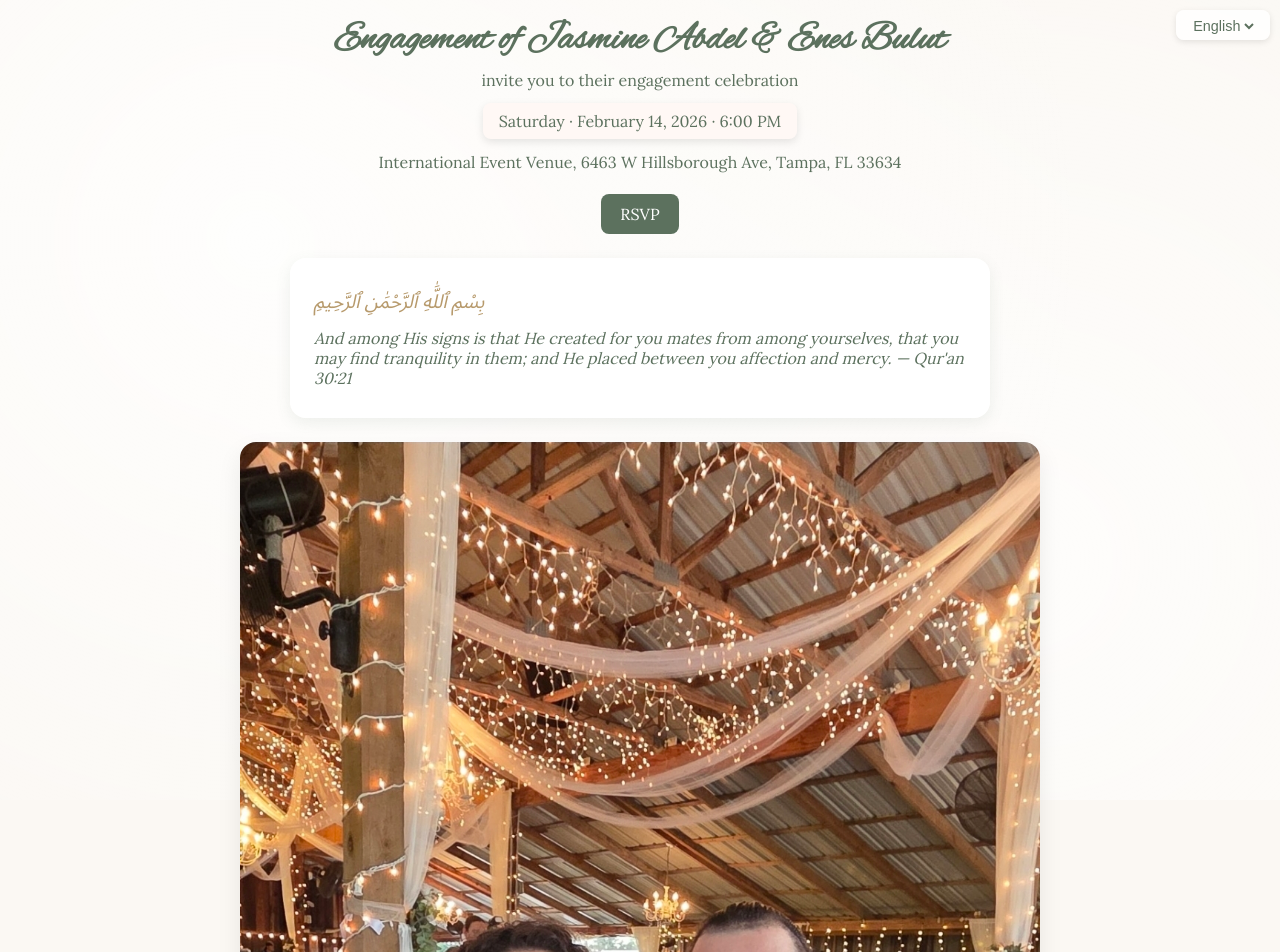
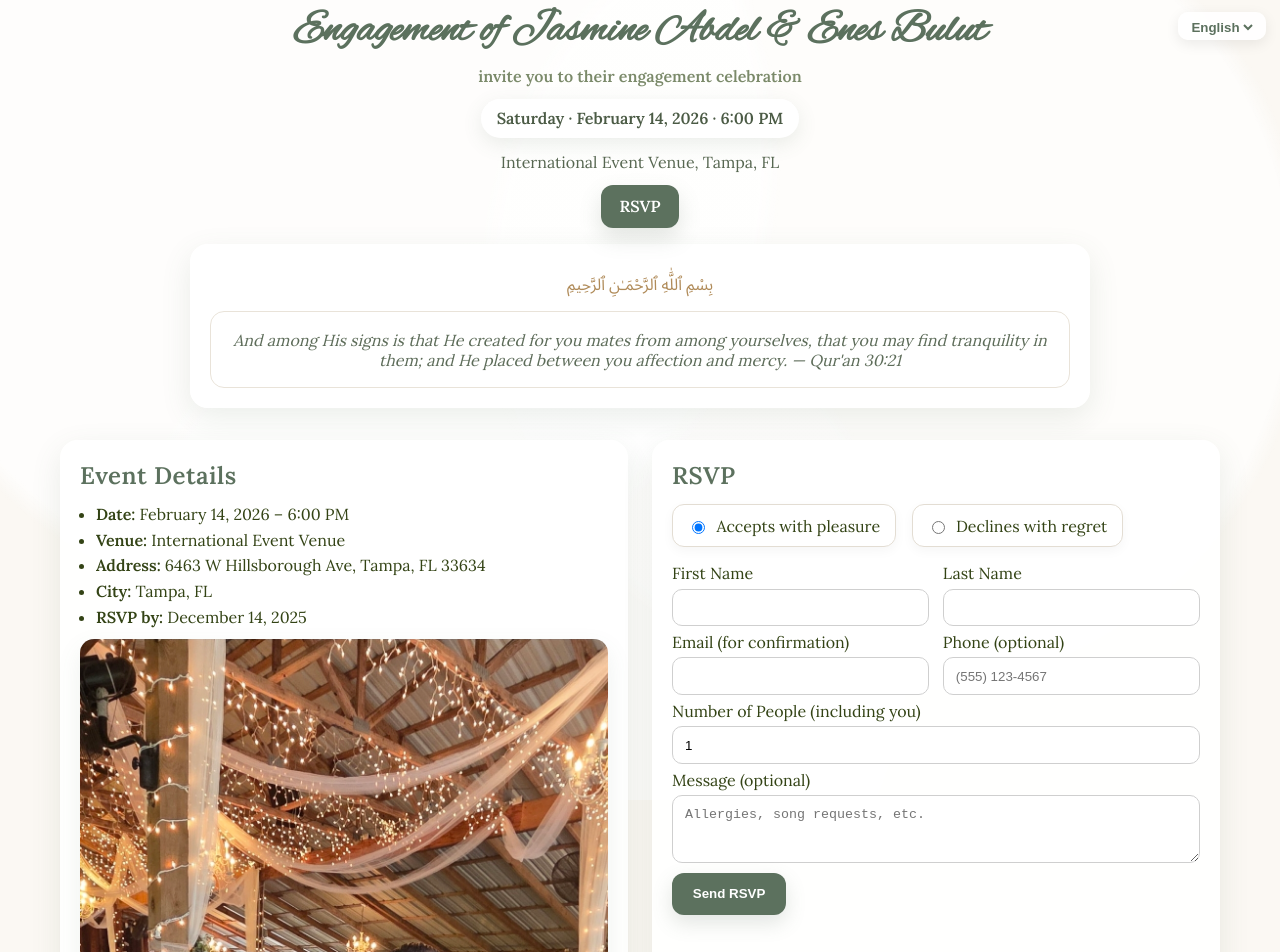
Before and after one commit to jasmineabdel1/jasmine-enes-rsvp, a plain HTML site: page index.html in a window 1280 px wide. Shown: the top 952 px of the page. Drawn offline with Linux system fonts and the light colour scheme.

Commit message:
index.html

```diff
--- a/index.html
+++ b/index.html
@@ -5,149 +5,121 @@
   <meta name="viewport" content="width=device-width, initial-scale=1" />
   <title>Engagement of Jasmine & Enes</title>
 
+  <!-- Fonts -->
   <link rel="preconnect" href="https://fonts.googleapis.com" />
   <link rel="preconnect" href="https://fonts.gstatic.com" crossorigin />
   <link href="https://fonts.googleapis.com/css2?family=Lora:wght@400;600&family=Alex+Brush&family=Noto+Sans+Arabic:wght@400;600&display=swap" rel="stylesheet" />
 
   <style>
-    :root {
-      --sage: #5c715e;
-      --cream: #fbf8f3;
-      --gold: #d9c6a5;
+    :root{
+      --sage:#5c715e; --cream:#fbf8f3; --gold:#d9c6a5; --ink:#334315;
     }
-    * { box-sizing: border-box; margin: 0; padding: 0; }
-    body {
-      font-family: 'Lora', serif;
-      color: var(--sage);
-      background: var(--cream);
-      text-align: center;
-      scroll-behavior: smooth;
+    *{box-sizing:border-box}
+    html{scroll-behavior:smooth}
+    body{
+      margin:0; color:var(--ink); font-family:Lora, serif;
+      background:var(--cream);
     }
 
-    /* Background floral pattern */
-    body::before {
-      content: "";
-      position: fixed;
-      inset: 0;
-      z-index: -1;
-      background-image: radial-gradient(circle at 20% 30%, rgba(255,255,255,0.8) 0, transparent 70%),
-                        radial-gradient(circle at 80% 70%, rgba(255,255,255,0.7) 0, transparent 70%);
+    /* soft circular motif background */
+    body::before{
+      content:""; position:fixed; inset:0; z-index:-1;
+      background:
+        radial-gradient(circle at 25% 20%, rgba(255,255,255,.75) 0 38%, transparent 40%),
+        radial-gradient(circle at 70% 35%, rgba(255,255,255,.65) 0 38%, transparent 40%),
+        radial-gradient(circle at 40% 80%, rgba(255,255,255,.55) 0 38%, transparent 40%);
+      filter: blur(.5px);
     }
 
-    h1 {
-      font-family: 'Alex Brush', cursive;
-      font-size: clamp(1.8rem, 3vw, 3rem);
-      margin-top: 1rem;
-      color: var(--sage);
+    .container{max-width:1200px; margin:0 auto; padding:0 1.25rem}
+
+    /* Language menu */
+    .lang-menu{
+      position:fixed; right:14px; top:12px; z-index:10;
+      background:rgba(255,255,255,.85); border-radius:10px; padding:.25rem .6rem;
+      box-shadow:0 4px 14px rgba(0,0,0,.08);
     }
-    p { margin: 0.4rem 0; }
-
-    .pill {
-      display: inline-block;
-      padding: 0.5rem 1rem;
-      border-radius: 8px;
-      background: #fff8f5;
-      box-shadow: 0 3px 8px rgba(0,0,0,.1);
+    .lang-menu select{
+      border:none; background:transparent; color:var(--sage); font-weight:600; outline:0; cursor:pointer;
     }
 
-    .btn {
-      background: var(--sage);
-      color: #fff;
-      text-decoration: none;
-      padding: 0.6rem 1.2rem;
-      border-radius: 8px;
-      display: inline-block;
-      margin-top: 1rem;
-      transition: all .3s;
+    header{ text-align:center; padding:2.25rem 1rem 1rem }
+    h1{
+      font-family:"Alex Brush", cursive;
+      font-size: clamp(1.8rem, 3.4vw, 3rem);
+      color:var(--sage);
+      margin:.25rem 0 .5rem;
+      text-shadow:0 1px 0 #fff;
     }
-    .btn:hover { background: #476247; }
-
-    .verse {
-      margin: 1.5rem auto;
-      max-width: 700px;
-      background: rgba(255,255,255,.7);
-      border-radius: 12px;
-      padding: 1rem;
-      font-style: italic;
+    .invite{color:#7b8a6a; font-weight:600; margin:.3rem 0}
+    .pill{
+      display:inline-block; padding:.6rem 1rem; margin:.5rem 0;
+      border-radius:999px; background:#fff;
+      box-shadow:0 1px 0 #fff inset, 0 6px 20px rgba(92,113,94,.12);
+      font-weight:600; color:#4b5b45;
     }
-    .basmala {
-      font-family: 'Noto Sans Arabic', serif;
-      color: #b79a6c;
-      font-size: 1.2rem;
+    .venue{margin:.4rem 0 .8rem; color:#576751}
+    .btn{
+      background:var(--sage); color:#fff; text-decoration:none;
+      padding:.7rem 1.15rem; border-radius:12px; display:inline-block; font-weight:700;
+      box-shadow:0 10px 22px rgba(92,113,94,.18);
     }
 
-    .photo-card {
-      margin: 1.5rem auto;
-      max-width: 800px;
-      border-radius: 16px;
-      overflow: hidden;
-      box-shadow: 0 10px 25px rgba(0,0,0,.08);
-      background: #fff;
+    .card{
+      background:rgba(255,255,255,.92);
+      border-radius:18px;
+      box-shadow:0 10px 30px rgba(92,113,94,.12);
+      padding:1.25rem;
     }
-    .photo-card img {
-      width: 100%;
-      display: block;
+    .verse-card{ max-width:900px; margin:1rem auto 2rem }
+    .basmala{ font-family:"Noto Sans Arabic", serif; color:#b08b59; text-align:center; margin:.25rem 0 .6rem }
+    .verse-box{
+      border:1px solid #e9e3d9; border-radius:14px; padding:1.1rem;
+      font-style:italic; color:#5d6c59; text-align:center;
+      background:#fff; box-shadow:0 1px 0 #fff inset;
     }
 
-    .grid {
-      display: grid;
-      grid-template-columns: 1fr 1fr;
-      gap: 1.5rem;
-      margin: 1.5rem auto;
-      max-width: 960px;
+    .grid{ display:grid; grid-template-columns: 1fr 1fr; gap:1.5rem; }
+    @media (max-width: 960px){ .grid{ grid-template-columns:1fr; } }
+
+    .section-card{ padding:1.25rem 1.25rem 1.5rem }
+    h2{ color:var(--sage); margin:0 0 .8rem; letter-spacing:.5px }
+    ul{ padding-left:1rem; margin:0 0 .8rem }
+    li{ margin:.35rem 0 }
+
+    /* photo inside the left card */
+    .photo{ margin-top:.6rem; border-radius:14px; overflow:hidden; box-shadow:0 10px 24px rgba(92,113,94,.10) }
+    .photo img{ display:block; width:100%; height:auto }
+
+    /* RSVP inputs */
+    .choice{
+      display:flex; gap:1rem; margin:.25rem 0 1rem;
+      flex-wrap:wrap;
     }
-    .card {
-      background: rgba(255,255,255,0.9);
-      border-radius: 16px;
-      padding: 1.5rem;
-      box-shadow: 0 5px 15px rgba(92,113,94,.1);
-      text-align: left;
+    .choice label{
+      display:flex; align-items:center; gap:.5rem;
+      background:#fff; padding:.65rem .9rem; border-radius:12px;
+      border:1px solid #e3ddd3; box-shadow:0 4px 12px rgba(0,0,0,.04);
+      cursor:pointer;
     }
-    h2 { color: var(--sage); margin-bottom: .8rem; }
+    .field{
+      width:100%; padding:.65rem .75rem; border:1px solid #cfcfcf; border-radius:10px; margin:.35rem 0;
+      box-shadow:0 1px 0 #fff inset;
+    }
+    .row2{ display:grid; grid-template-columns:1fr 1fr; gap:.85rem }
+    @media (max-width:640px){ .row2{ grid-template-columns:1fr } }
 
-    .field {
-      display: block;
-      width: 100%;
-      padding: .6rem;
-      border-radius: 6px;
-      border: 1px solid #c8c8c8;
-      margin-top: .3rem;
+    .btn-submit{
+      background:var(--sage); color:#fff; border:none;
+      padding:.85rem 1.3rem; border-radius:12px; font-weight:700; cursor:pointer;
+      box-shadow:0 8px 20px rgba(92,113,94,.18);
     }
 
-    .btn-submit {
-      background: var(--sage);
-      color: white;
-      border: none;
-      padding: .8rem 1.5rem;
-      border-radius: 8px;
-      font-weight: 600;
-      cursor: pointer;
-    }
-
-    footer { margin: 2rem 0; color: #777; }
-
-    /* Language menu */
-    .lang-menu {
-      position: absolute;
-      top: 10px;
-      right: 10px;
-      background: rgba(255,255,255,0.8);
-      border-radius: 8px;
-      padding: .3rem .8rem;
-      box-shadow: 0 2px 6px rgba(0,0,0,.1);
-    }
-    .lang-menu select {
-      border: none;
-      background: transparent;
-      font-size: .9rem;
-      color: var(--sage);
-      outline: none;
-      cursor: pointer;
-    }
+    footer{ text-align:center; color:#6f6f6f; padding:1.6rem 0 2.2rem }
   </style>
 </head>
+<body>
 
-<body>
   <!-- Language selector -->
   <div class="lang-menu">
     <select id="lang-select" onchange="setLang(this.value)">
@@ -157,29 +129,32 @@
     </select>
   </div>
 
-  <header>
+  <!-- Header -->
+  <header class="container">
     <h1 id="title">Engagement of Jasmine Abdel & Enes Bulut</h1>
-    <p id="invite">invite you to their engagement celebration</p>
-    <p id="date" class="pill">Saturday · February 14, 2026 · 6:00 PM</p>
-    <p id="venue">International Event Venue, 6463 W Hillsborough Ave, Tampa, FL 33634</p>
-    <a href="#rsvp" class="btn">RSVP</a>
+    <div class="invite" id="invite">invite you to their engagement celebration</div>
+    <div class="pill" id="date">Saturday · February 14, 2026 · 6:00 PM</div>
+    <div class="venue" id="venue">International Event Venue, Tampa, FL</div>
+    <a class="btn" href="#rsvp">RSVP</a>
   </header>
 
-  <section>
-    <div class="card verse">
-      <div class="basmala">بِسْمِ ٱللَّٰهِ ٱلرَّحْمَٰنِ ٱلرَّحِيمِ</div>
-      <p>And among His signs is that He created for you mates from among yourselves,
-      that you may find tranquility in them; and He placed between you affection and mercy.
-      — Qur'an 30:21</p>
+  <!-- Verse card -->
+  <section class="container">
+    <div class="card verse-card">
+      <div class="basmala">بِسْمِ ٱللَّٰهِ ٱلرَّحْمَـٰنِ ٱلرَّحِيمِ</div>
+      <div class="verse-box">
+        And among His signs is that He created for you mates from among yourselves, that you may find
+        tranquility in them; and He placed between you affection and mercy. — Qur'an 30:21
+      </div>
     </div>
   </section>
 
-  <figure class="photo-card">
-    <img src="46904.jpg" alt="Jasmine and Enes" />
-  </figure>
+  <!-- Main grid -->
+  <main class="container">
+    <div class="grid">
 
-  <main class="grid">
-    <section class="card">
+      <!-- Left: Event details + photo INSIDE the card -->
+      <section class="card section-card">
         <h2>Event Details</h2>
         <ul>
           <li><strong>Date:</strong> February 14, 2026 – 6:00 PM</li>
@@ -188,27 +163,61 @@
           <li><strong>City:</strong> Tampa, FL</li>
           <li><strong>RSVP by:</strong> December 14, 2025</li>
         </ul>
+
+        <div class="photo">
+          <img src="46904.jpg" alt="Jasmine and Enes">
+        </div>
       </section>
 
-    <section class="card" id="rsvp">
+      <!-- Right: RSVP -->
+      <section id="rsvp" class="card section-card">
         <h2>RSVP</h2>
+
+        <div class="choice">
+          <label><input type="radio" name="attending" value="Yes" checked> <span>Accepts with pleasure</span></label>
+          <label><input type="radio" name="attending" value="No"> <span>Declines with regret</span></label>
+        </div>
+
         <form action="https://formspree.io/f/xeropybk" method="POST">
-        <label><input type="radio" name="attending" value="Yes" checked /> Accepts with pleasure</label><br />
-        <label><input type="radio" name="attending" value="No" /> Declines with regret</label><br /><br />
+          <div class="row2">
+            <div>
+              <label>First Name
+                <input class="field" name="first_name" required />
+              </label>
+            </div>
+            <div>
+              <label>Last Name
+                <input class="field" name="last_name" required />
+              </label>
+            </div>
+          </div>
 
-        <label>First Name<input class="field" type="text" name="first_name" required /></label><br />
-        <label>Last Name<input class="field" type="text" name="last_name" required /></label><br />
-        <label>Email (for confirmation)<input class="field" type="email" name="email" required /></label><br />
-        <label>Phone (optional)<input class="field" type="tel" name="phone" /></label><br />
+          <div class="row2">
+            <div>
+              <label>Email (for confirmation)
+                <input class="field" type="email" name="email" required />
+              </label>
+            </div>
+            <div>
+              <label>Phone (optional)
+                <input class="field" name="phone" placeholder="(555) 123-4567" />
+              </label>
+            </div>
+          </div>
+
           <label>Number of People (including you)
-          <input class="field" type="number" name="guests" min="1" value="1" max="10" />
-        </label><br />
+            <input class="field" type="number" name="guests" min="1" max="10" value="1" />
+          </label>
+
           <label>Message (optional)
             <textarea class="field" name="message" rows="3" placeholder="Allergies, song requests, etc."></textarea>
-        </label><br />
+          </label>
+
           <button type="submit" class="btn-submit">Send RSVP</button>
         </form>
       </section>
+
+    </div>
   </main>
 
   <footer>
@@ -216,37 +225,42 @@
   </footer>
 
   <script>
+    // translations
     const translations = {
       en: {
         title: "Engagement of Jasmine Abdel & Enes Bulut",
         invite: "invite you to their engagement celebration",
-        date: "Saturday · February 14, 2026 · 6:00 PM",
-        venue: "International Event Venue, 6463 W Hillsborough Ave, Tampa, FL 33634"
+        date:  "Saturday · February 14, 2026 · 6:00 PM",
+        venue: "International Event Venue, Tampa, FL"
       },
       ar: {
         title: "خطوبة جاسمين عبدل وإنس بولوت",
         invite: "يدعوانكم لحضور حفل خطوبتهما",
-        date: "السبت · 14 فبراير 2026 · الساعة 6:00 مساءً",
-        venue: "قاعة المناسبات الدولية، 6463 ويست هيلزبورو، تامبا، فلوريدا"
+        date:  "السبت · 14 فبراير 2026 · الساعة 6:00 مساءً",
+        venue: "قاعة المناسبات الدولية، تامبا، فلوريدا"
       },
       tr: {
         title: "Jasmine Abdel & Enes Bulut Nişanı",
         invite: "nişan törenlerine davet ediyorlar",
-        date: "14 Şubat 2026 · Saat 18:00",
-        venue: "International Event Venue, 6463 W Hillsborough Ave, Tampa, FL 33634"
+        date:  "14 Şubat 2026 · Saat 18:00",
+        venue: "International Event Venue, Tampa, FL"
       }
     };
 
-    function setLang(lang) {
-      const t = translations[lang];
-      for (let key in t) {
-        const el = document.getElementById(key);
-        if (el) el.textContent = t[key];
+    function setLang(lang){
+      const t = translations[lang] || translations.en;
+      for(const k in t){
+        const el = document.getElementById(k);
+        if(el) el.textContent = t[k];
       }
-      document.body.dir = lang === "ar" ? "rtl" : "ltr";
+      document.body.dir = (lang === "ar") ? "rtl" : "ltr";
+      // keep header centered directionally
+      document.querySelector('header').style.textAlign = 'center';
     }
 
-    document.getElementById("year").textContent = new Date().getFullYear();
+    // default language + year
+    document.getElementById('year').textContent = new Date().getFullYear();
+    setLang('en');
   </script>
 </body>
 </html>
```
Lines whose indentation alone changed are shown as unchanged.
